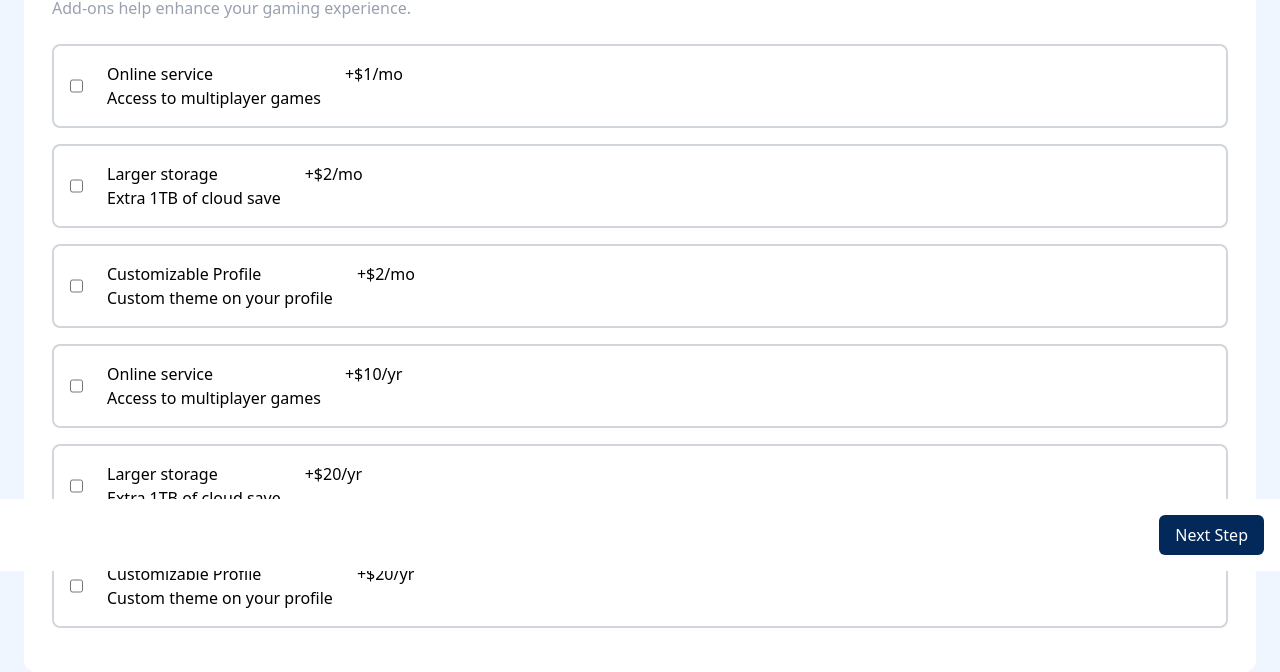
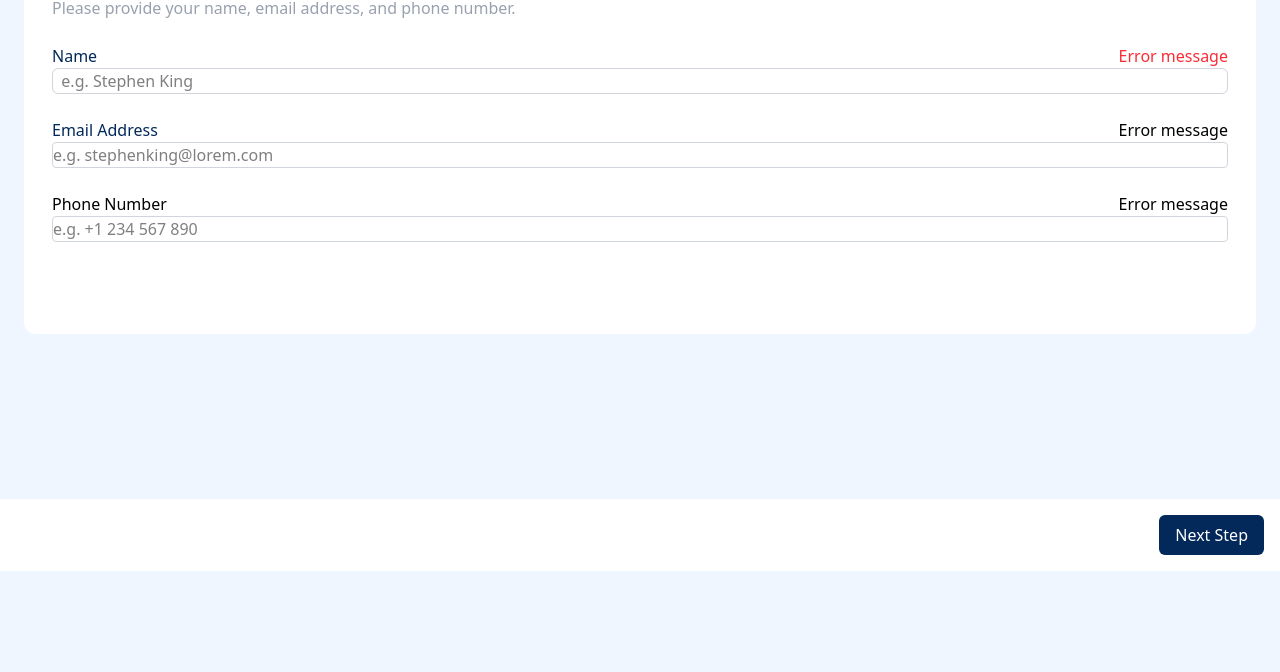
Before and after one commit to Smartbabbe/Multi-step-form-Practice, a plain HTML site: page index.html in a window 1280 px wide. Shown: the part 229-901 px from the top of the page. After the commit the page ends 800 px from the top, so only its background shows below. Drawn offline with nearby package versions, Linux system fonts and the light colour scheme.

Commit message:
worked on the first step

```diff
--- a/index.html
+++ b/index.html
@@ -84,7 +84,7 @@
       <div class="w-sm m-auto w-full">
         <!-- STEP 1 -->
         <!-- FORM / INFO DIV -->
-        <div class="absolute hidden h-fit top-[9rem] left-6 right-6 mb-7">
+        <div class="absolute h-fit top-[9rem] left-6 right-6 mb-7">
           <div class="bg-white rounded-xl p-7">
             <p class="font-bold text-[35px] text-[hsl(213,96%,18%)]">
               Personal Info
@@ -275,7 +275,7 @@
 
         <!-- STEP 3-->
 
-        <div class="absolute h-fit top-[9rem] left-6 right-6 mb-7">
+        <div class="hidden absolute h-fit top-[9rem] left-6 right-6 mb-7">
           <div class="bg-white rounded-xl p-7">
             <p class="font-bold text-[35px] text-[hsl(213,96%,18%)]">
               Pick add-ons
```
